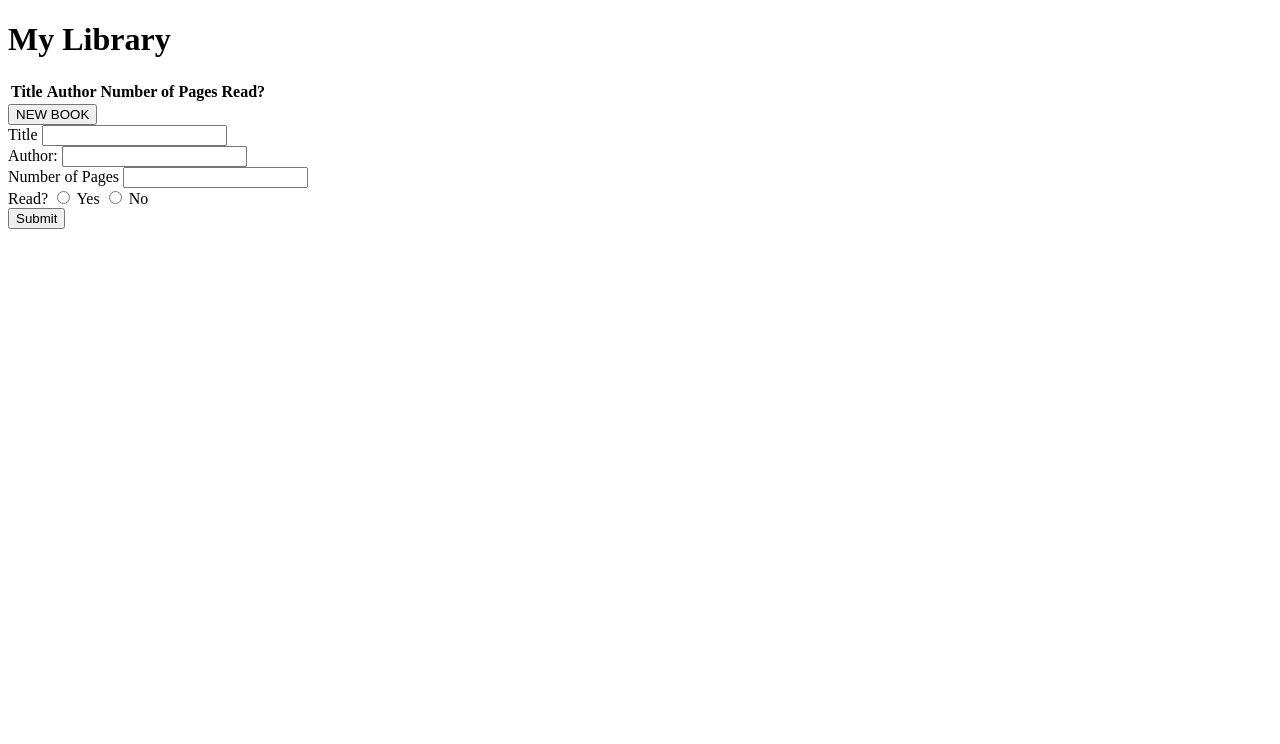
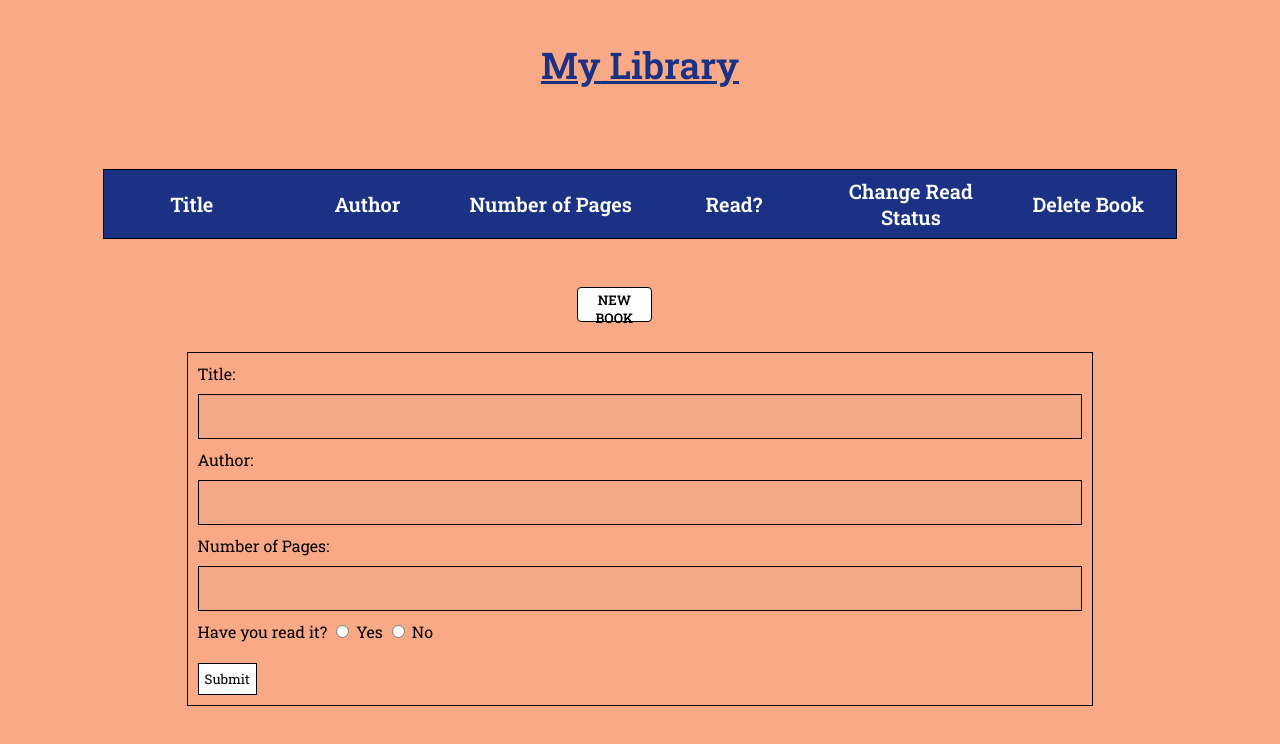
Before and after one commit to respeese/library, a plain HTML site: page index.html in a window 1280 px wide. Both pictures are taken after a click on the button "NEW BOOK". Drawn offline with Linux system fonts and the light colour scheme.

Commit message:
added main styling elements

```diff
--- a/index.html
+++ b/index.html
@@ -3,9 +3,12 @@
 <head>
 	<title>Library</title>
 	<link rel="stylesheet" type="text/css" href="style.css">
+	<link href="https://fonts.googleapis.com/css?family=Roboto+Slab:400,600&display=swap" rel="stylesheet">
 </head>
 <body>
+
 	<h1>My Library</h1>
+
 
 	<div id="books-table-container">
 		<table id="books-table">
@@ -14,28 +17,30 @@
 				<th>Author</th>
 				<th>Number of Pages</th>
 				<th>Read?</th>
-				<th>    </th>
-				<th>    </th>
+				<th>Change Read Status</th>
+				<th>Delete Book</th>
 			</tr>
 		</table>
 	</div>
-
+	<br>
 	<button id="new-book-btn">NEW BOOK</button>
+	<br>
 	<form id="new-book-form" style="display: none">
-		<label for="title">Title</label>
+		<label for="title">Title:</label>
 		<input id="title" type="text" name="title">
 		<br>
 		<label for="author">Author:</label>
 		<input id="author" type="text" name="author">
 		<br>
-		<label for="num-pages">Number of Pages</label>
+		<label for="num-pages">Number of Pages:</label>
 		<input id="num-pages" type="text" name="num-pages">
 		<br>
-		<label for="read">Read?</label>
+		<label for="read">Have you read it?</label>
 		<input id="yes-read" type="radio" name="read" value="Yes">
 		<label for="yes-read">Yes</label>
 		<input id="no-read" type="radio" name="read" value="No">
 		<label for="no-read">No</label>
+		<br>
 		<br>
 		<input id="book-submit" type="submit" value="Submit">
 	</form>
--- a/main.js
+++ b/main.js
@@ -84,6 +84,7 @@ submitBtn.addEventListener('click', (e) => {
 		readValue = document.querySelector('#yes-read').value;
 	}
 
+	newBookForm.reset();
 	newBookForm.style.display = "none";
 	addBookToLibrary(titleValue, authorValue, numPagesValue, readValue);
 })
--- a/style.css
+++ b/style.css
@@ -0,0 +1,111 @@
+body {
+	background-color: rgb(250, 169, 135);
+}
+
+h1 {
+	text-align: center;
+	color: rgb(27, 50, 132);
+	font-family: 'Roboto Slab';
+	font-size: 2.3em;
+	text-decoration-line: underline;
+	margin-top: 40px;
+	margin-bottom: 80px;
+}
+
+table, th, td {
+	border-top: 1px solid black;
+	border-bottom: 1px solid black;
+	font-family: 'Roboto Slab';
+}
+
+table {
+	width: 85%;
+	border-collapse: collapse;
+	margin-left:auto;
+	margin-right:auto;
+
+}
+
+tbody{
+	border: 1px solid black;
+}
+
+th {
+	height: 50px;
+	background-color: rgb(27, 50, 132);
+	color: white;
+	font-size: 20px;
+}
+
+td {
+	text-align: center;
+	vertical-align: middle;
+	background-color: rgb(255, 217, 201);
+	font-size: 15px;
+}
+
+td, th {
+	padding: 8px;
+	width: 70px;
+}
+
+tr:hover {
+	background-color: #f5f5f5;
+}
+
+form {
+	border: 1px solid black;
+	width: 70%;
+	padding: 10px;
+	margin-left:auto;
+	margin-right:auto;
+	font-family: 'Roboto Slab';
+}
+input[type=text] {
+	border: 1px solid black;
+	width: 100%;
+	padding: 14px 20px;
+	margin: 10px 0;
+	box-sizing: border-box;
+	background-color: rgb(242, 168, 133);
+}
+
+input[type=text]:focus {
+	border: 2px solid #555;
+	outline: none;
+	background-color: white;
+}
+
+input[type=submit] {
+	border: 1px solid black;
+	font-family: 'Roboto Slab';
+	background-color: white;
+	padding: 6px;
+}
+
+button {
+	border: 1px solid black;
+	font-family: 'Roboto Slab';
+	background-color: white;
+}
+
+#new-book-btn{
+	width: 75px;
+	margin-left: 45%;
+	margin-right: 45%;
+	margin-top: 30px;
+	margin-bottom: 30px;
+	height: 35px;
+	border-radius: 4px;
+	padding: 3px;
+	font-weight: bold;
+}
+
+#new-book-btn:focus {
+	outline: none;
+}
+
+#new-book-btn:hover {
+	color: white;
+	background-color: rgb(27, 50, 132);
+}
```
